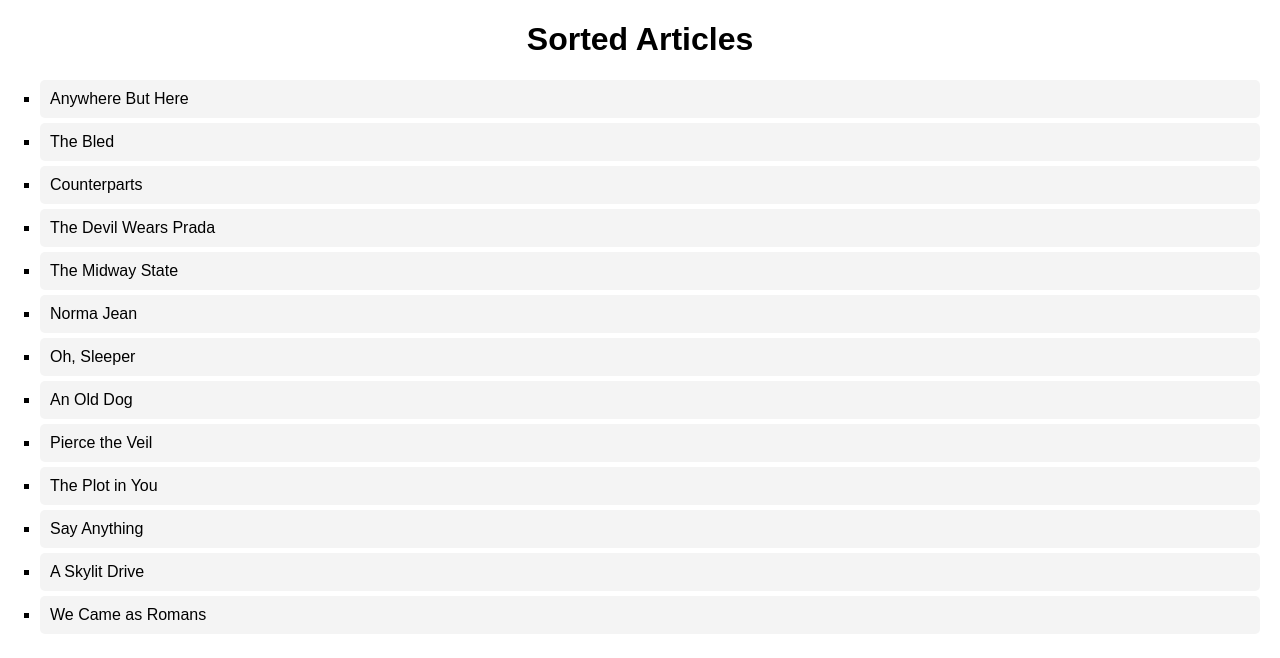
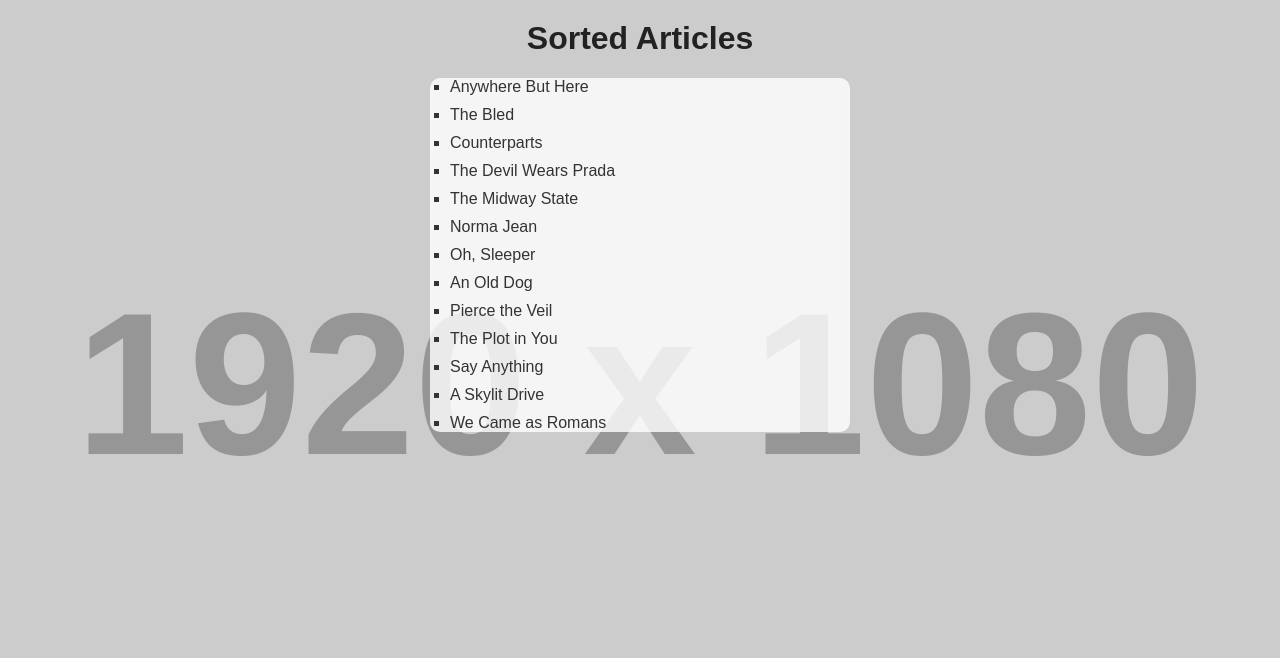
Before and after one commit to acciojob/sorting-articles-mineshgaikar50, a website: page main.html in a window 1280 px wide. Drawn offline with Linux system fonts and the light colour scheme; placeholder pictures from the web are drawn by us.

Commit message:
created a submission

```diff
--- a/main.html
+++ b/main.html
@@ -8,19 +8,7 @@
 
 <body>
 	<!-- the entire body must be written by student -->
-	<style>
-    body {
-      font-family: Arial, sans-serif;
-      margin: 20px;
-    }
-    ul#band {
-      list-style-type: square; /* Bullets for the list */
-      padding-left: 20px; /* Add padding to match the screenshot */
-    }
-    li {
-      margin: 5px 0; /* Space between list items */
-    }
-  </style>
+
 	<h1>Sorted Articles</h1>
     <ul id="band"></ul>
     <script type="text/javascript" src="./script.js">
--- a/styles.css
+++ b/styles.css
@@ -1,18 +1,24 @@
-/*  your css code here. If applicable */
 body {
     font-family: Arial, sans-serif;
-      margin: 20px;
+    margin: 0;
+    padding: 0;
+    background: url('https://via.placeholder.com/1920x1080?text=Background+Image') no-repeat center center fixed;
+    background-size: cover;
+    color: #333; /* Text color for contrast */
 }
 h1 {
     text-align: center;
+    margin-top: 20px;
+    color: #222;
 }
 ul#band {
-      list-style-type: none;
-      padding: 0;
+    list-style-type: square;
+    padding-left: 20px;
+    background: rgba(255, 255, 255, 0.8); /* White background with transparency */
+    border-radius: 10px;
+    max-width: 400px;
+    margin: 20px auto; /* Center the list */
 }
 li {
-      background-color: #f4f4f4;
-      margin: 5px 0;
-      padding: 10px;
-      border-radius: 5px;
+    margin: 10px 0; /* Space between list items */
 }
```
Lines whose indentation alone changed are shown as unchanged.
